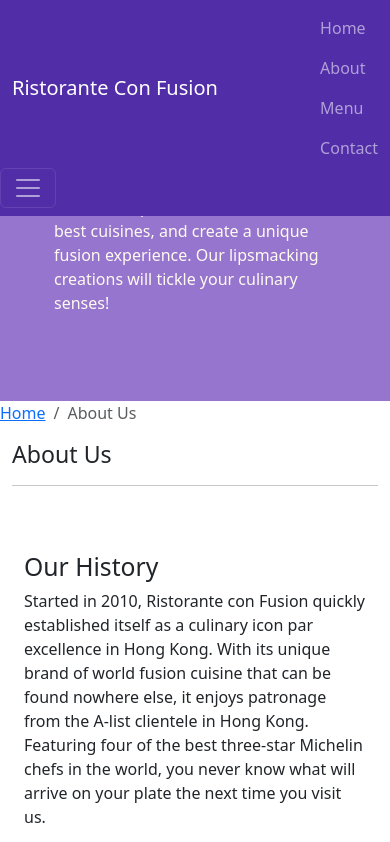
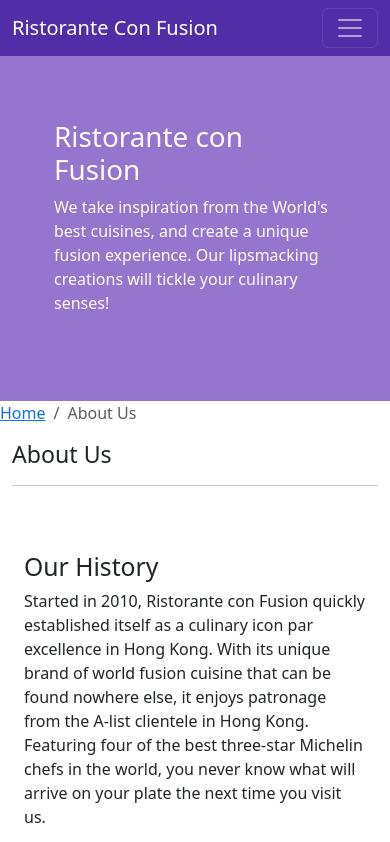
Before and after one commit to AreebSahz/Confusion, a website: page aboutus.html in a window 390 px wide. Shown: the top 842 px of the page. Drawn offline with nearby package versions, Linux system fonts and the light colour scheme.

Commit message:
Navbar and Breadcrumbs

```diff
--- a/aboutus.html
+++ b/aboutus.html
@@ -14,9 +14,14 @@
 </head>
 
 <body>
-    <nav class="navbar navbar-dark navbar-expand-sm fixed-top">
+    <nav class="navbar navbar-expand-sm navbar-dark fixed-top">
         <div class="container">
             <a class="navbar-brand" href="#">Ristorante Con Fusion</a>
+            <button class="navbar-toggler" type="button" data-toggle="collapse" data-target="#Navbar"
+                aria-controls="navbarSupportedContent" aria-expanded="false" aria-label="Toggle navigation">
+                <span class="navbar-toggler-icon"></span>
+            </button>
+            <div class="collapse navbar-collapse" id="Navbar">
                 <ul class="navbar-nav mr-auto">
                     <li class="nav-item"><a class="nav-link" href="index.html">Home</a></li>
                     <li class="nav-item active"><a class="nav-link" href="#">About</a></li>
@@ -24,11 +29,6 @@
                     <li class="nav-item"><a class="nav-link" href="#">Contact</a></li>
                 </ul>
             </div>
-        <button class="navbar-toggler" type="button" data-toggle="collapse" data-target="#Navbar">
-            <span class="navbar-toggler-icon"></span>
-        </button>
-        <div class="collapse navbar-collapse" id="Navbar">
-            <ul class="navbar-nav mr-auto"> ... </ul>
         </div>
     </nav>
     <header class="jumbotron">
```
Also changed, not shown: index.html (+6 -6 lines). Lines whose indentation alone changed are shown as unchanged.
